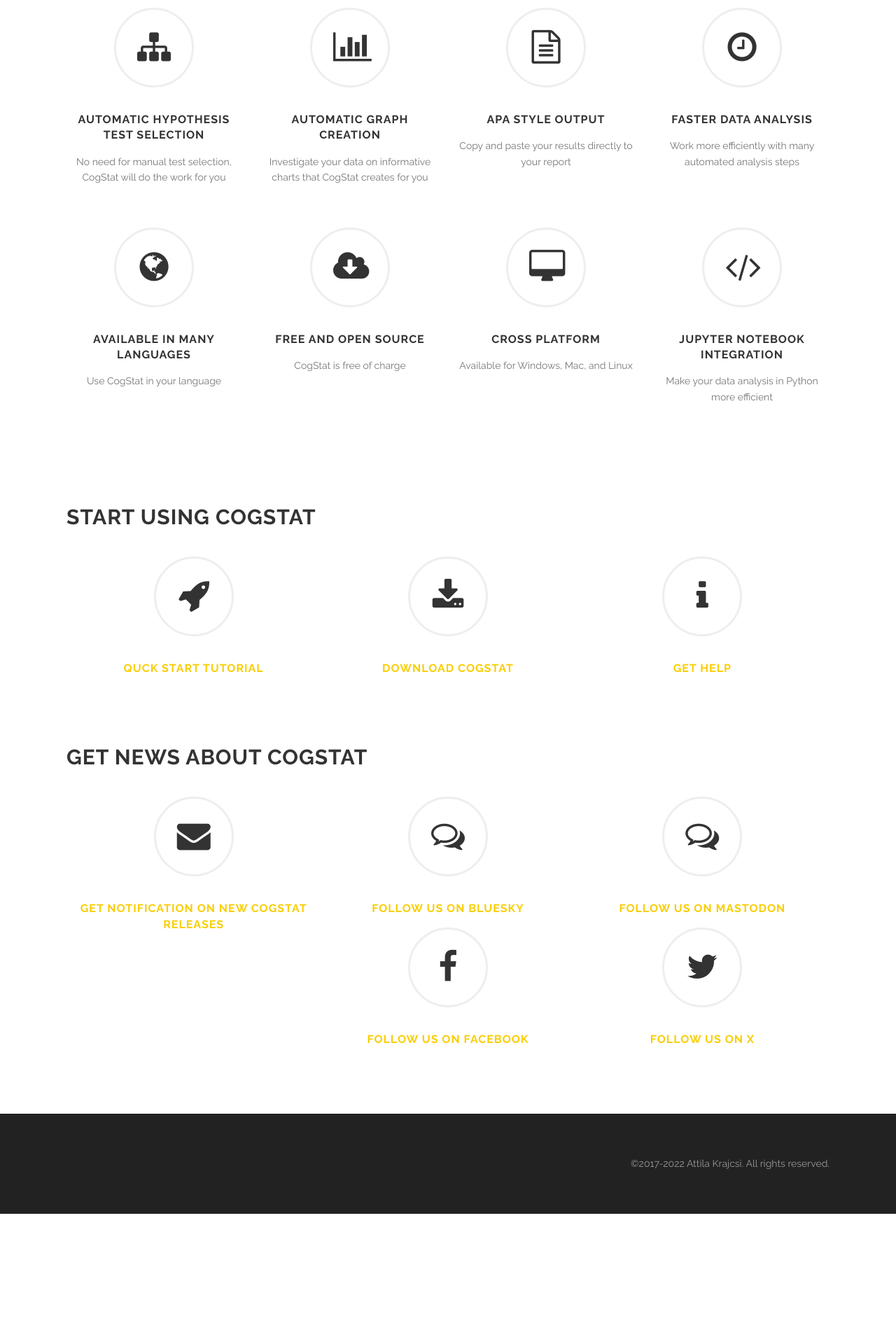
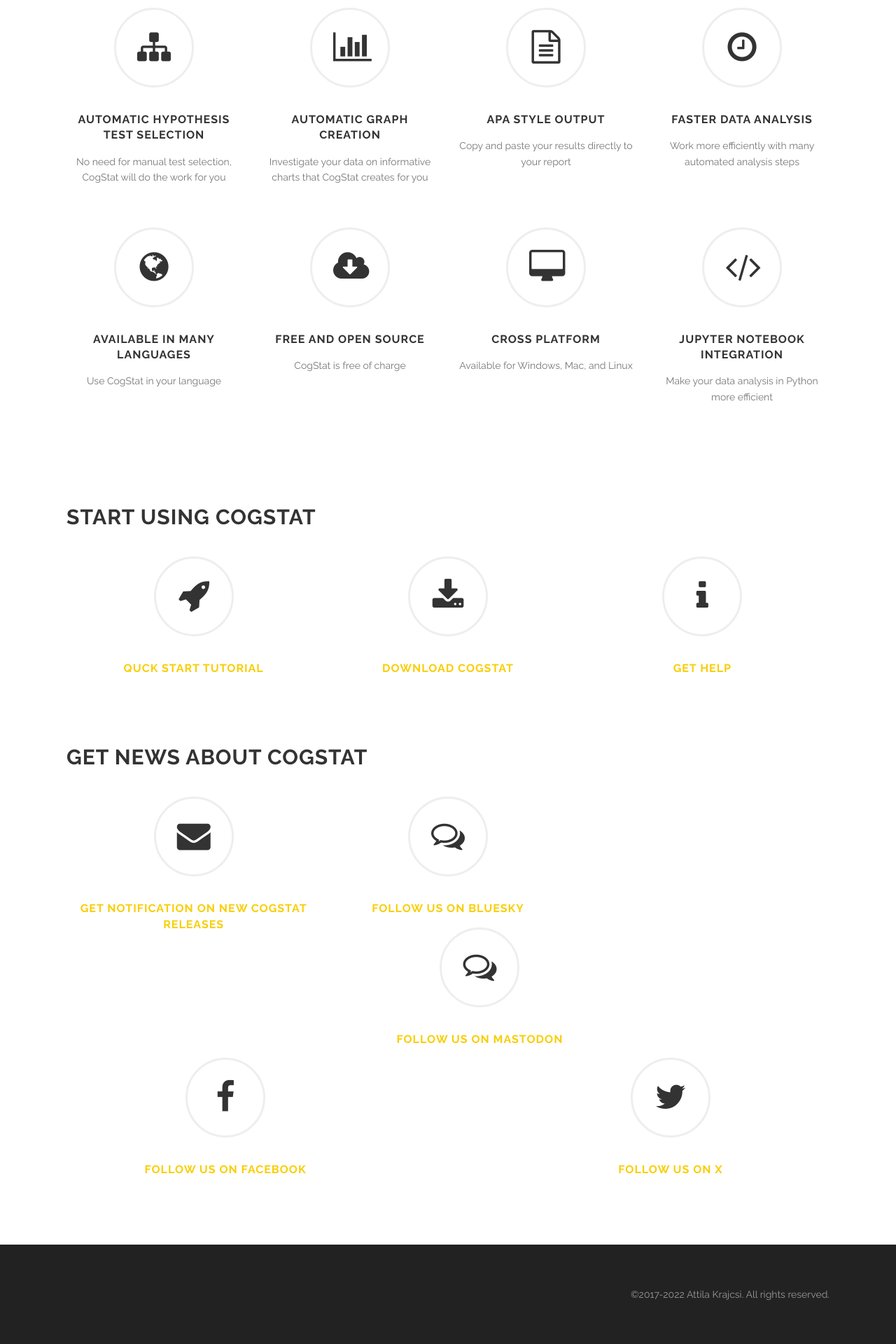
Before and after one commit to cogstat/cogstat_website, a Jekyll site: the page built from index.html, in a window 1280 px wide. Shown: the part 819-2739 px from the top of the page at 70% size. Built offline with Jekyll 4.4.1, drawn with Linux system fonts in a browser that asks for light colours; the list of posts is cut into pages by our own code; before the commit the page ends 2553 px from its top, so only the background shows below that.

Commit message:
Update index.html

```diff
--- a/index.html
+++ b/index.html
@@ -178,7 +178,7 @@
           </div>
       </div>
 
-      <div class="medium-4 large-4 columns">
+      <div class="medium-5 large-5 columns">
           <div class="fadein mod modIconText" data-delay="400">
               <div class="icon-text-circle">
                   <a href="https://fosstodon.org/@cogstat"><i class="fa fa-comments-o"></i></a>
@@ -187,7 +187,7 @@
           </div>
       </div>
 
-      <div class="medium-4 large-4 columns">
+      <div class="medium-5 large-5 columns">
           <div class="fadein mod modIconText" data-delay="600">
               <div class="icon-text-circle">
                   <a href="https://www.facebook.com/cogstat/"><i class="fa fa-facebook"></i></a>
@@ -196,7 +196,7 @@
           </div>
       </div>
 
-      <div class="medium-4 large-4 columns">
+      <div class="medium-5 large-5 columns">
           <div class="fadein mod modIconText" data-delay="800">
               <div class="icon-text-circle">
                   <a href="https://twitter.com/CogStat"><i class="fa fa-twitter"></i></a>
```
